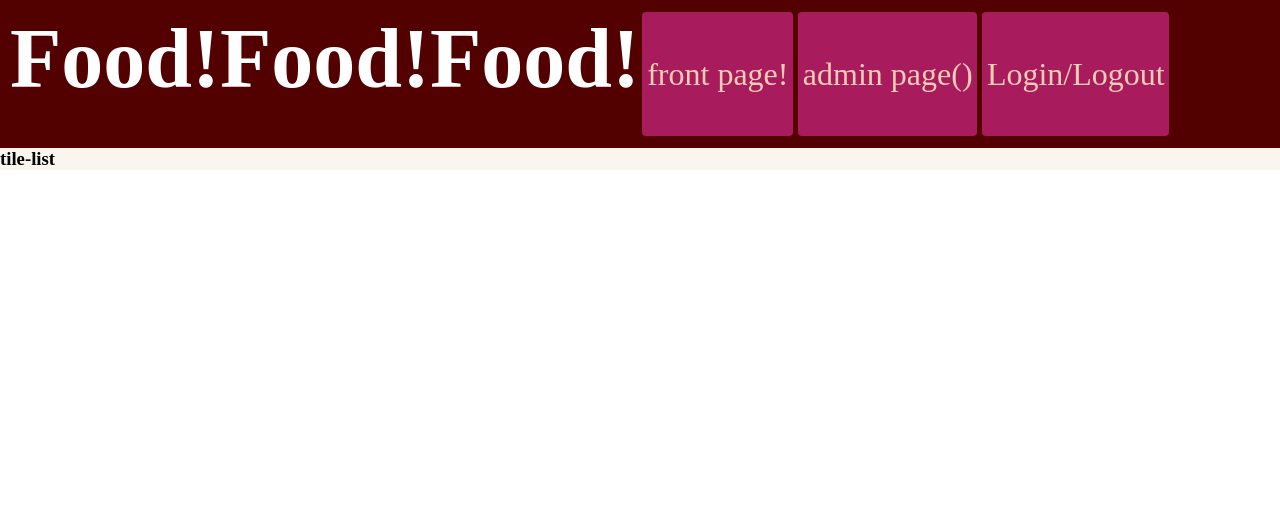
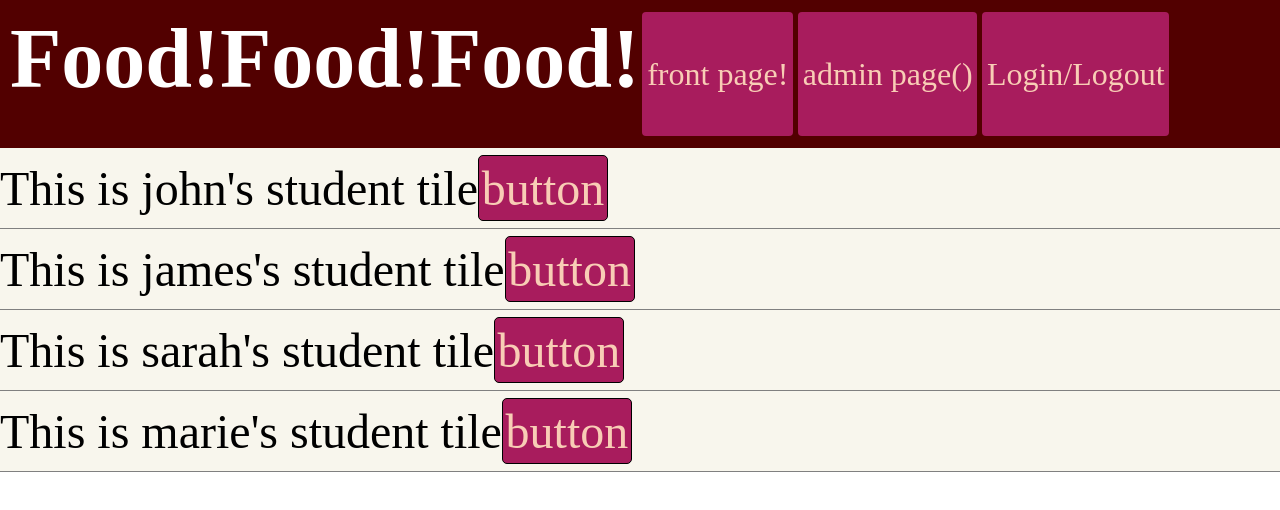
Before and after one commit to wtdavis/Lunchtime, a React (Vite) app in the folder frontend/: page / in a window 1280 px wide. Shown: the top 510 px of the page. Built offline with nearby package versions, Linux system fonts and the light colour scheme.

Commit message:
buttons!

```diff
--- /dev/null
+++ b/frontend/src/StudentTile/StudentTile.jsx
@@ -0,0 +1,15 @@
+import "./student-tile.css"
+
+function StudentTile (name, key) {
+    return (
+        <>
+            <div className="student-tile student-name-tile" key={key}>This is {name}'s student tile
+            <div className="button student-tile-toggle">button
+                <div className=" button student-tile-toggle-indicator"></div>
+            </div>
+            </div>
+        </>
+    )
+}
+
+export default StudentTile
--- /dev/null
+++ b/frontend/src/StudentTile/student-tile.css
@@ -0,0 +1,19 @@
+.student-tile {
+    font-size: 3rem;
+    height: 5rem;
+    width: 100%;
+    display: flex;
+    flex-direction: row;
+    align-items: center;
+    border-bottom: 1px solid grey;
+}
+
+.student-tile-toggle {
+    position: relative;
+    width: 8rem;
+    border-radius: 5px;
+    background-color: rgb(168, 28, 93);
+    color: rgb(248, 205, 181);
+    border: 1px solid black;
+    height: 4rem;
+}
--- a/frontend/src/TileList/TileList.jsx
+++ b/frontend/src/TileList/TileList.jsx
@@ -1,10 +1,29 @@
+import { useEffect, useState } from "react"
+import StudentTile from "../StudentTile/StudentTile"
+
 function TileList () {
+
+    const [studentList, setStudentList] = useState(["john", "james", "sarah", "marie"])
+
+    let tileList = function populateStudentList () {
+        console.log(studentList)
+        let listArr = []
+        for (let i=0; i<studentList.length; i++) {
+            listArr.push(StudentTile(studentList[i], i))
+        }
+        return listArr
+    }
+
+    console.log(tileList())
+
+
     return (
         <>
-            <h3>tile-list</h3>
+            <div className="tile-list-container">
+                {tileList()}
+            </div>
         </>
     )
-
 }
 
 export default TileList
--- a/frontend/src/app.css
+++ b/frontend/src/app.css
@@ -1,9 +1,14 @@
+
+
+
 body,h1,h2,h3,h4,h5,h6,div,a,span,button,p {
     margin: 0;
     padding: 0;
     list-style: none;
     text-decoration: none;
-    /* overflow: hidden; */
+    /* overflow: hidden; */;
+    --button-border-radius: 5px;
+    --button-background-color:
 }
 
 .body {
@@ -13,3 +18,12 @@ body,h1,h2,h3,h4,h5,h6,div,a,span,button,p {
     min-width: 100%;
     background-color: rgb(248, 246, 237);
 }
+
+.button {
+    border-radius: 5px;
+    display: flex;
+    flex-direction: row;
+    justify-content: center;
+    align-items: center;
+    background-color: red;
+}
```
Also changed, not shown: 1 other file (tests, documents, lock files or other folders).
